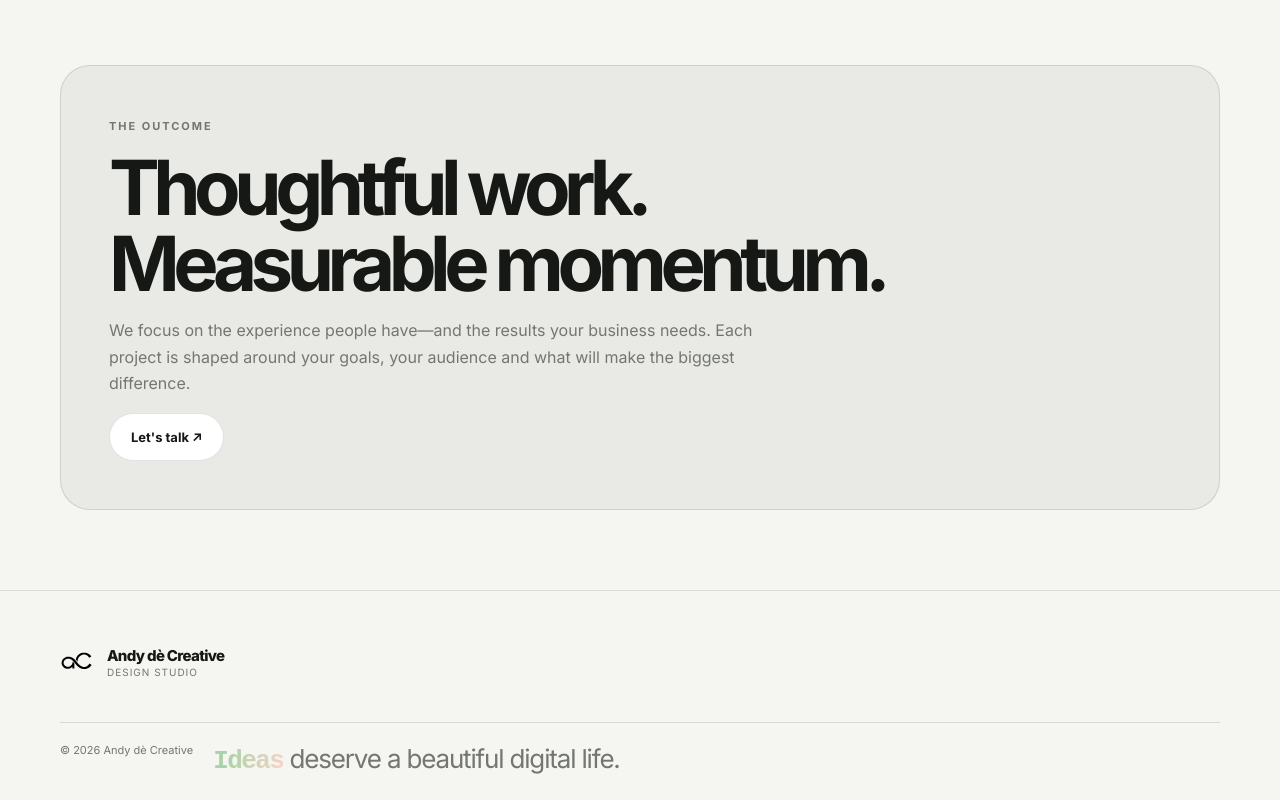
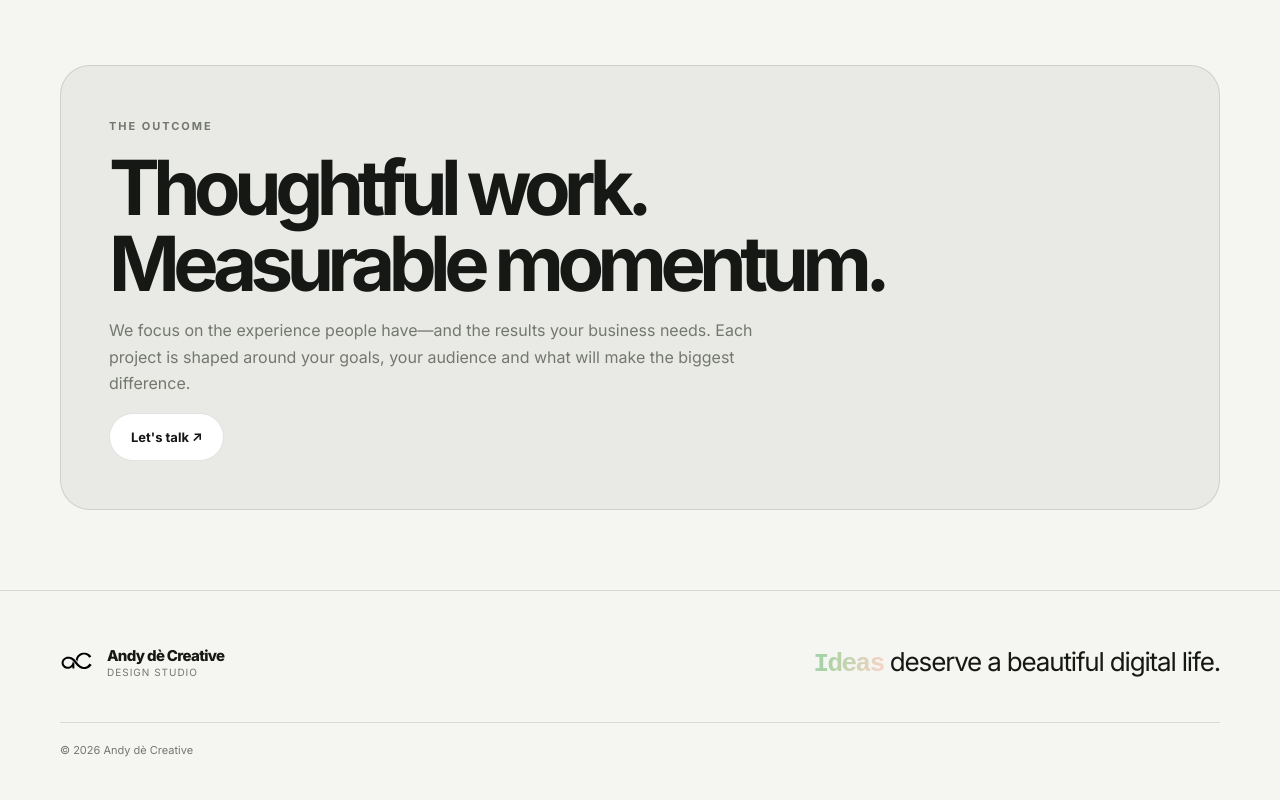
Before and after one commit to Andydecreative/Studio-Website, a plain HTML site: page seo.html in a window 1280 px wide. Shown: the part 1465-2265 px from the top of the page. Drawn offline with Linux system fonts and the light colour scheme.

Commit message:
Move footer tagline to right side

```diff
--- a/seo.html
+++ b/seo.html
@@ -70,8 +70,9 @@ input,select,textarea{outline:none}input:focus,select:focus,textarea:focus{borde
 <section class="section container"><div class="service-detail reveal"><div><span class="eyebrow">What this can include</span><h2>A stronger foundation for discovery—built around useful content, search intent and technical clarity.</h2></div><div><p>We make search visibility a long-term part of your digital presence, helping your business connect with people actively looking for what you offer.</p><ul><li>Technical and on-page SEO foundations</li><li>Keyword and search-intent research</li><li>Content structure and optimisation</li><li>Google Business Profile support</li><li>Measurement and ongoing improvement</li></ul></div></div></section><section class="container"><div class="statement reveal"><span class="eyebrow">The outcome</span><h2>Thoughtful work.<br>Measurable momentum.</h2><p>We focus on the experience people have—and the results your business needs. Each project is shaped around your goals, your audience and what will make the biggest difference.</p><a class="button" href="contact.html">Let's talk ↗</a></div></section></main><footer class="footer">
   <div class="footer-top container">
     <div class="footer-brand"><img src="assets/mark-black.svg" alt="" class="footer-mark"><span class="footer-brand-copy"><strong>Andy dè Creative</strong><small>Design Studio</small></span></div>
+    <div class="footer-statement" aria-label="Ideas deserve a beautiful digital life"><span class="idea-word">Ideas</span> deserve a beautiful digital life.</div>
   </div>
-  <div class="footer-bottom container"><span>© <span id="year"></span> Andy dè Creative</span><div class="footer-statement" aria-label="Ideas deserve a beautiful digital life"><span class="idea-word">Ideas</span> deserve a beautiful digital life.</div></div>
+  <div class="footer-bottom container"><span>© <span id="year"></span> Andy dè Creative</span></div>
 </footer>
 <button class="theme-toggle theme-toggle-floating" aria-label="Toggle colour theme">☾</button><script>
 document.querySelectorAll('.theme-toggle').forEach(btn=>btn.addEventListener('click',()=>{
```
